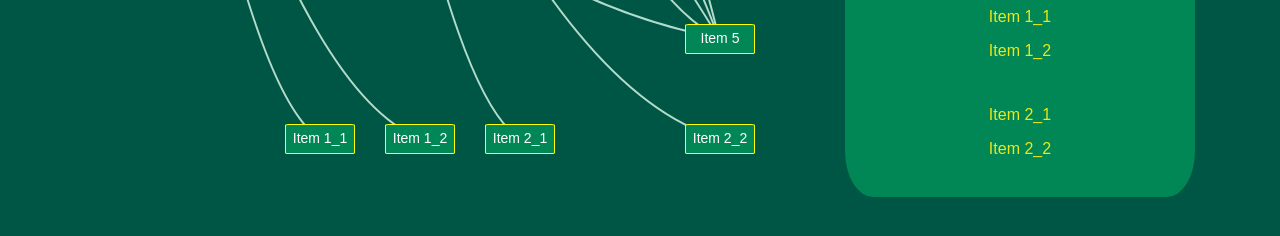
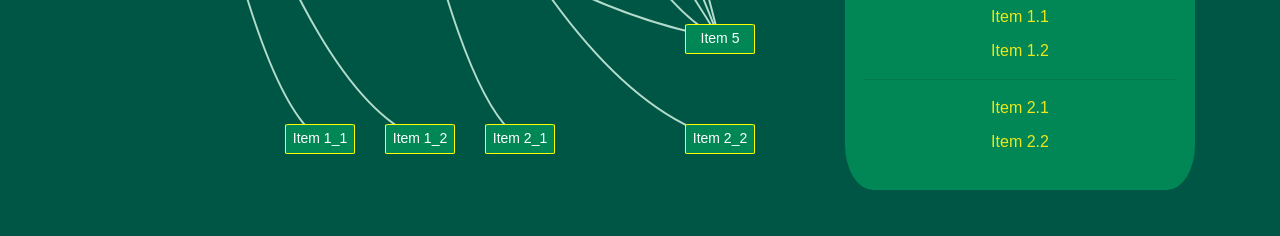
Before and after one commit to lakshaykumar-srijan/lakshaykumar-srijan.github.io, a plain HTML site: page v4.html in a window 1280 px wide. Shown: the part 476-712 px from the top of the page. Drawn offline with nearby package versions, Linux system fonts and the light colour scheme.

Commit message:
D3-00: add v4 styles

```diff
--- a/v4.html
+++ b/v4.html
@@ -40,13 +40,13 @@
           <div class="menu">
             <h1>Side Bar</h1>
             <ul>
-              <li data-target="item1_1"> Item 1_1 </li>
-              <li data-target="item1_2"> Item 1_2 </li>
+              <li data-target="item1_1"> Item 1.1 </li>
+              <li data-target="item1_2"> Item 1.2 </li>
             </ul>
-            <br>
+            <hr>
             <ul>
-              <li data-target="item2_1"> Item 2_1 </li>
-              <li data-target="item2_2"> Item 2_2 </li>
+              <li data-target="item2_1"> Item 2.1 </li>
+              <li data-target="item2_2"> Item 2.2 </li>
             </ul>
           </div>
         </div>
```
